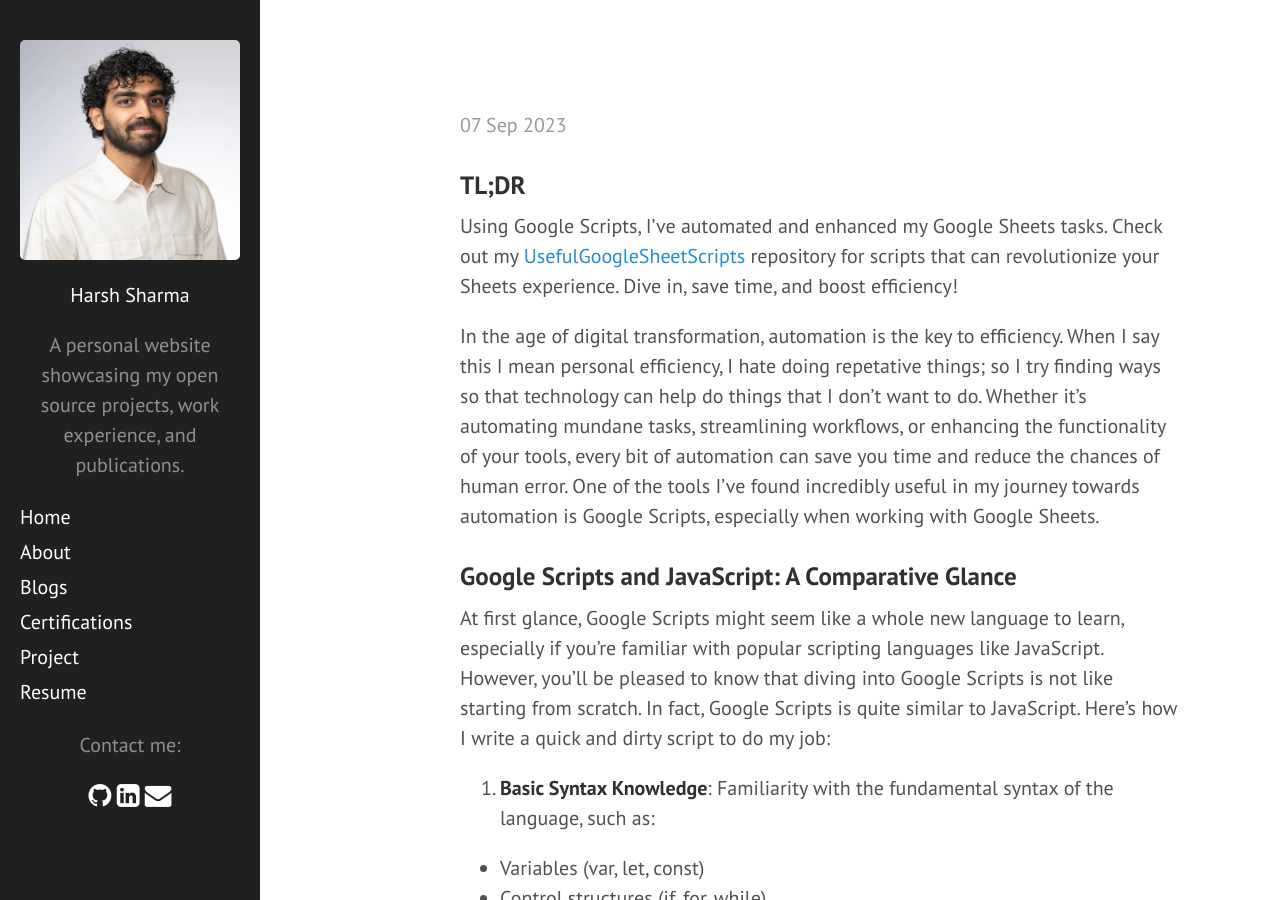
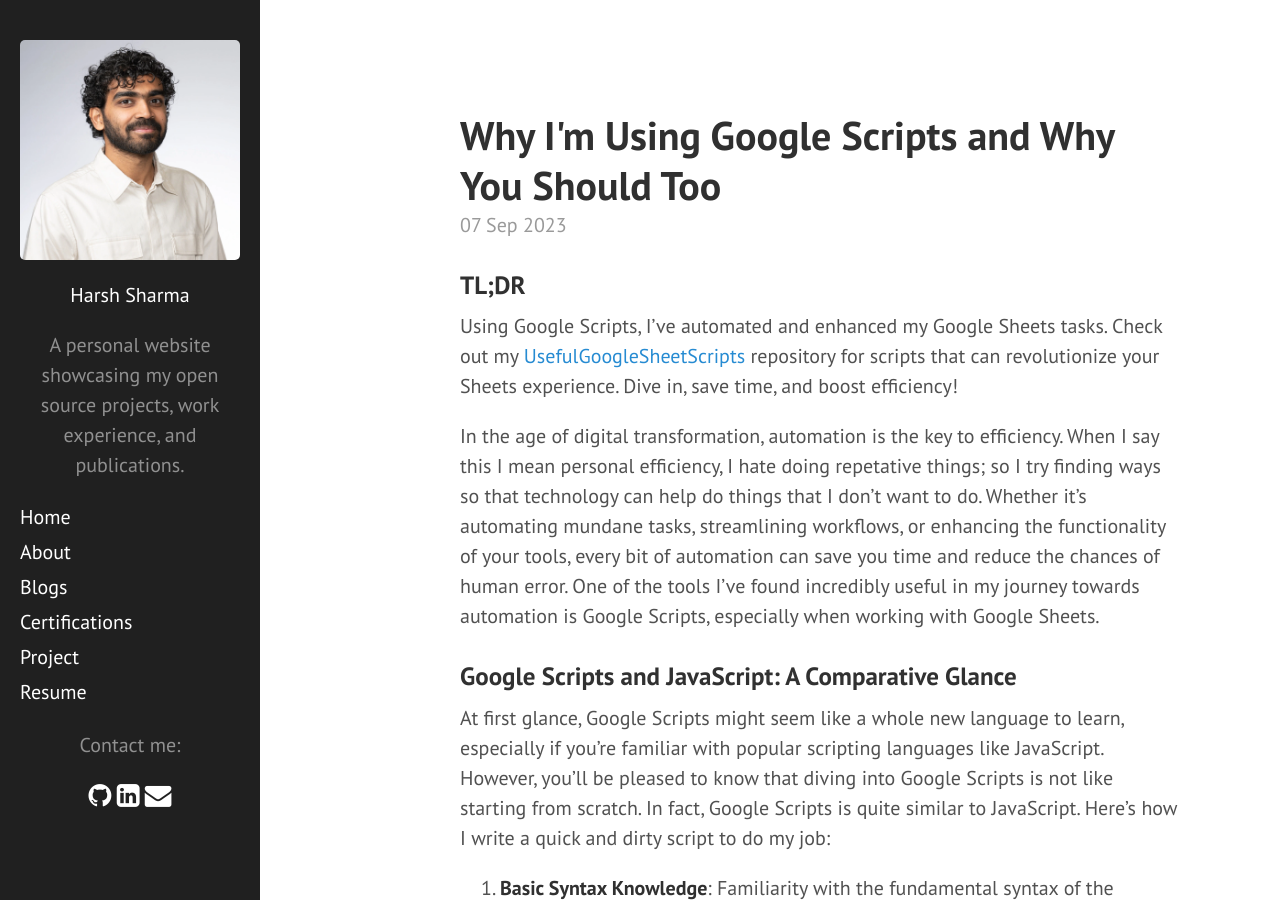
Before and after one commit to 97harsh/97harsh.github.io, a Jekyll site: the page built from _posts/2023-09-07-using-google-scripts.md, in a window 1280 px wide and 900 px high. Built offline with Jekyll 4.4.1, drawn with Linux system fonts in a browser that asks for light colours; nearby versions of some CDN libraries; our own code applies the rules of GitHub Pages for plain Markdown files; Markdown is read by kramdown in place of the engine named in the settings; a script that is not in the unit is left out; some of the changed lines change nothing that is shown.

Commit message:
changed type to blog for google script

```diff
--- a/_posts/2023-09-07-using-google-scripts.md
+++ b/_posts/2023-09-07-using-google-scripts.md
@@ -2,8 +2,7 @@
 layout: post
 title: Why I'm Using Google Scripts and Why You Should Too
 description: Discover how I harness the power of Google Scripts to automate and enhance my Google Sheets workflows. From adding timestamps to protecting data and automating emails, dive into my curated repository, <a href = "https://bit.ly/461dukt" target="_blank">UsefulGoogleSheetScripts</a>, to streamline your tasks and elevate your Sheets game
-type: project
-meta_description: "Unlock the potential of Google Sheets with Google Scripts. Explore our curated repository, <a href = "https://bit.ly/461dukt" target="_blank">UsefulGoogleSheetScripts</a>, for automation, enhanced functionality, and seamless integrations. Transform your workflow today"
+type: blog
 
 tags: ["Life-Optimization"]
 ---
```
